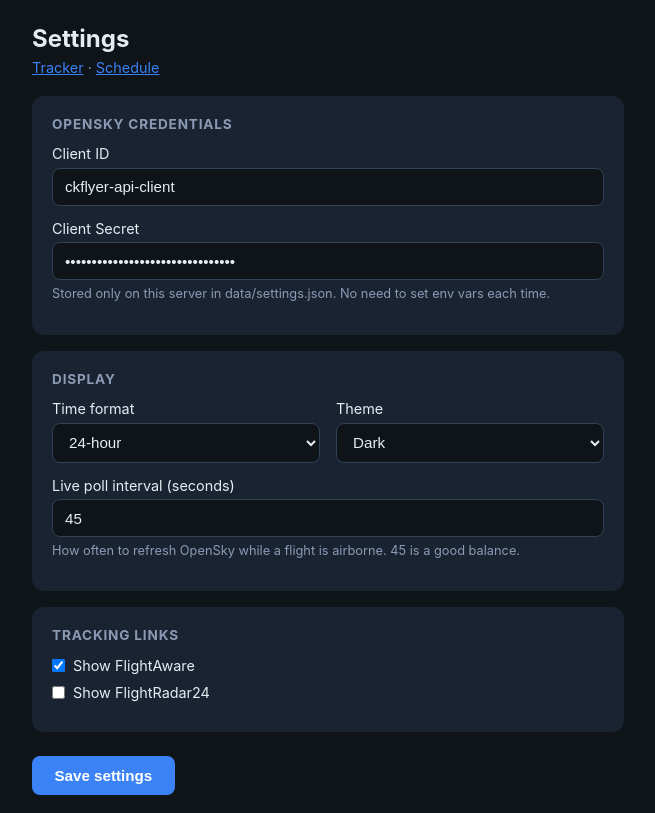
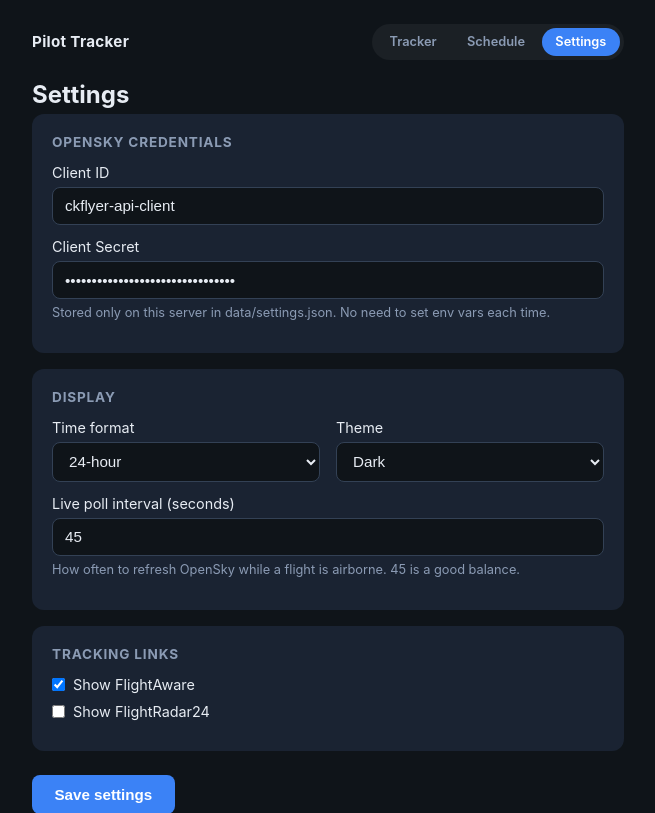
Before and after one commit to ckflyer/my-flight-tracker, a FastAPI app: page /settings in a window 1280 px wide. Shown: the top 813 px of the page, without its empty margins (312-967 px from the left). Run offline with FastAPI, Linux system fonts and the light colour scheme.

Commit message:
Add files via upload

```diff
--- a/templates/settings.html
+++ b/templates/settings.html
@@ -40,13 +40,45 @@
       border-radius: 8px; margin-bottom: 1rem; font-size: 0.9rem;
     }
     .hint { font-size: 0.8rem; color: var(--muted); margin-top: -0.5rem; margin-bottom: 0.85rem; }
+    .topbar {
+      display: flex;
+      align-items: center;
+      justify-content: space-between;
+      flex-wrap: wrap;
+      gap: 0.5rem;
+      margin-bottom: 1.25rem;
+    }
+    .brand { font-size: 0.95rem; font-weight: 700; letter-spacing: 0.02em; }
+    .topnav {
+      display: flex;
+      gap: 0.2rem;
+      background: rgba(255,255,255,0.05);
+      padding: 0.25rem;
+      border-radius: 999px;
+    }
+    .topnav a {
+      color: var(--muted);
+      text-decoration: none;
+      font-size: 0.8rem;
+      font-weight: 600;
+      padding: 0.4rem 0.85rem;
+      border-radius: 999px;
+      transition: background 0.15s ease, color 0.15s ease;
+    }
+    .topnav a:hover { color: var(--text); }
+    .topnav a.active { background: var(--accent); color: #fff; }
   </style>
 </head>
 <body>
+  <div class="topbar">
+    <div class="brand">Pilot Tracker</div>
+    <nav class="topnav">
+      <a href="/">Tracker</a>
+      <a href="/admin">Schedule</a>
+      <a href="/settings" class="active">Settings</a>
+    </nav>
+  </div>
   <h1>Settings</h1>
-  <p class="sub">
-    <a href="/">Tracker</a> · <a href="/admin">Schedule</a>
-  </p>
 
   {% if saved %}
   <div class="saved">Settings saved.</div>
```
Also changed, not shown: templates/admin.html (+36 -2 lines), templates/viewer.html (+46 -21 lines).
